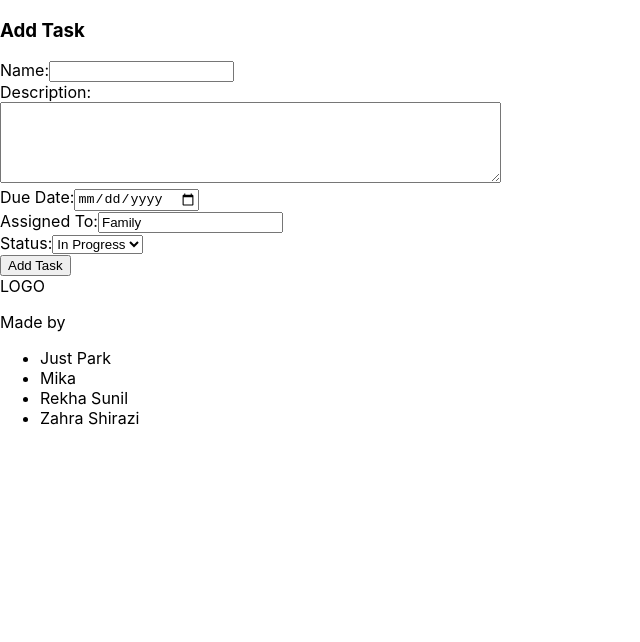
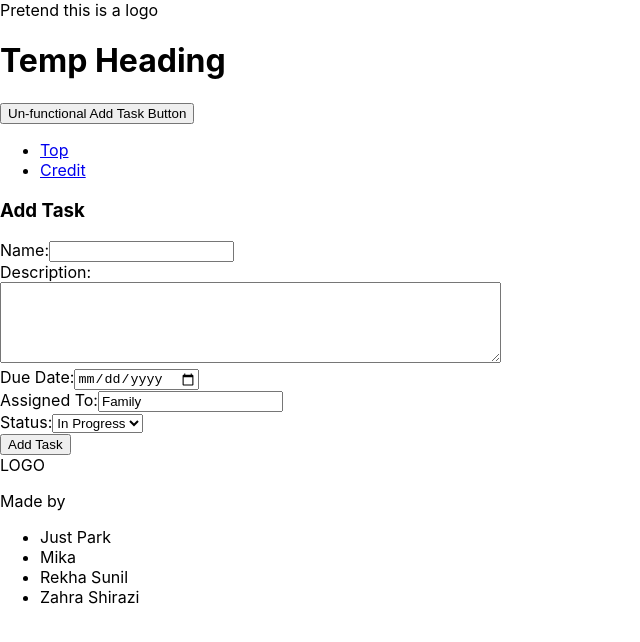
Before and after one commit to zara-sh/ToDoAppW13, a React (Create React App) app: page / in a window 1280 px wide. Shown: the top 642 px of the page, without its empty margins (0-640 px from the left). Built offline with nearby package versions, Linux system fonts and the light colour scheme.

Commit message:
Updated app with header footer

```diff
--- a/src/App.js
+++ b/src/App.js
@@ -37,7 +37,7 @@ function App() {
 
   return (
     <>
-
+      <MainHeader />
       <main id="main">
         <CreateTask onAddContact={addTask} />
         <TaskList tasks={tasks} onEditTask={editTask} onRemoveTask={removeTask} />
```
